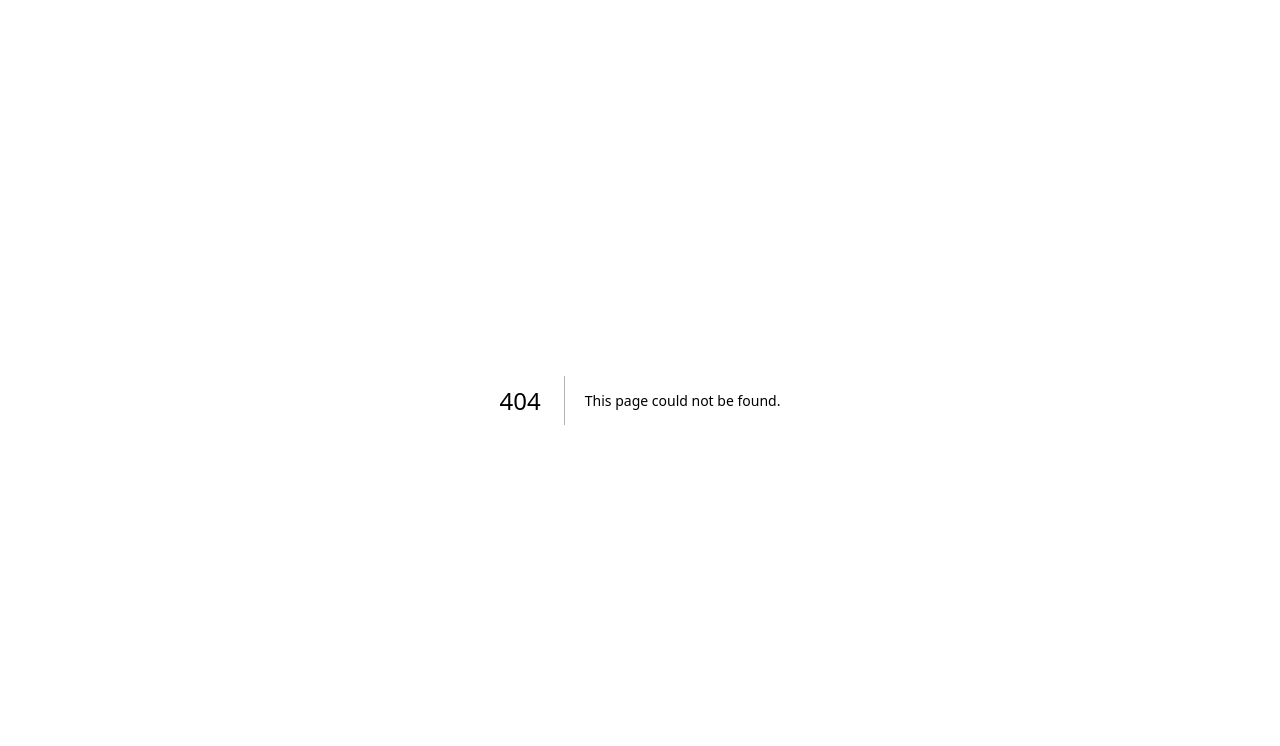
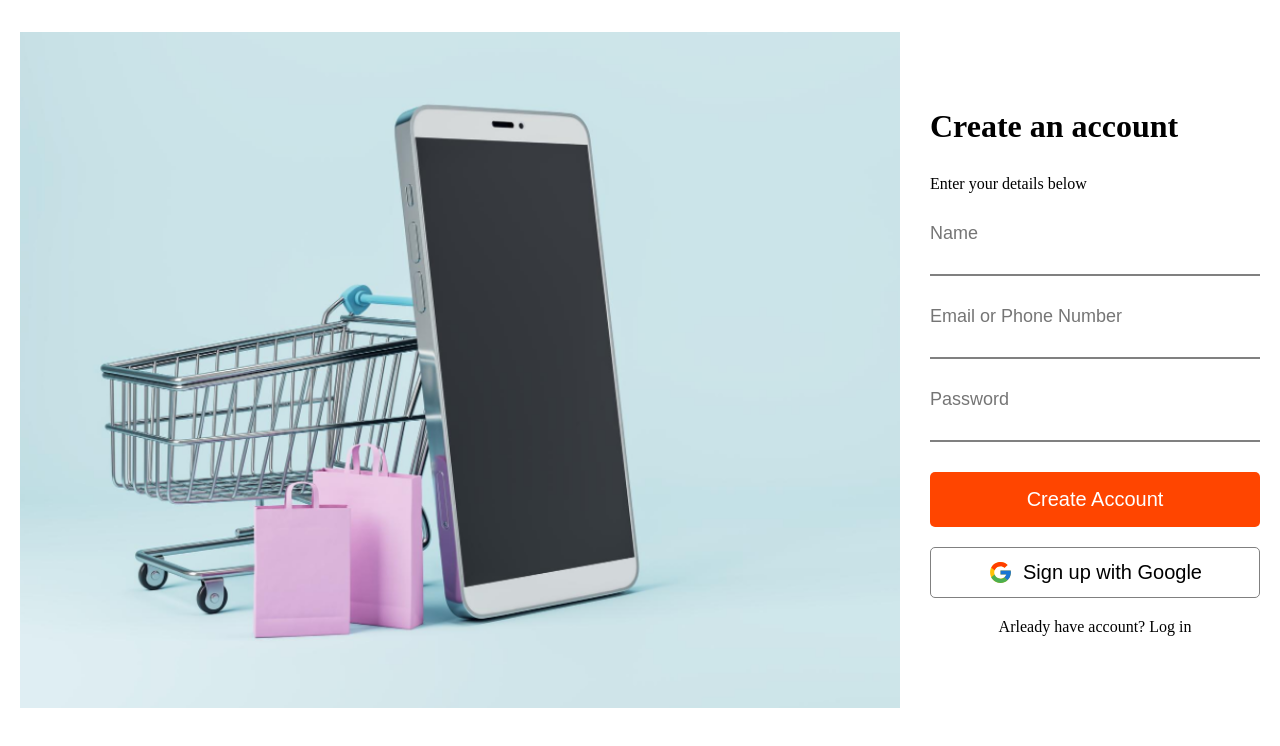
Before and after one commit to Daniel27231203/store, a Next.js app: page /auth/sign-up in a window 1280 px wide. Before the commit this address had no page. Shown: the top 746 px of the page. Built offline with nearby package versions, Linux system fonts and the light colour scheme.

Commit message:
task #9: create Sign-Up page

```diff
--- a/src/app/(site)/(home)/page.tsx
+++ b/src/app/(site)/(home)/page.tsx
@@ -2,4 +2,6 @@
 
 export default function Home() {
   return <>
+
   </>;
+}
--- /dev/null
+++ b/src/app/(site)/auth/sign-up/page.tsx
@@ -0,0 +1,6 @@
+import SignUp from "@/components/pages/SignUp";
+import React from "react";
+
+const page = () => <SignUp />;
+
+export default page;
--- a/src/components/layout/LayoutSite.tsx
+++ b/src/components/layout/LayoutSite.tsx
@@ -1,4 +1,6 @@
 import { FC, ReactNode } from "react";
+import Footer from "./Footer/Footer";
+import SignUp from "../pages/SignUp";
 
 interface LayoutProps {
 	children: ReactNode;
--- /dev/null
+++ b/src/components/pages/SignUp.tsx
@@ -0,0 +1,12 @@
+import React from 'react';
+import SignUpSections from './SignUpSections/SignUpSections';
+
+const SignUp = () => {
+  return (
+    <>
+      <SignUpSections/>
+    </>
+  );
+};
+
+export default SignUp;
--- /dev/null
+++ b/src/components/pages/SignUpSections/SignUpSections.module.scss
@@ -0,0 +1,65 @@
+.SignUpSections {
+	padding: 2pc 0;
+	.content {
+    .photo{
+      width: 700px;
+    }
+		display: flex;
+		align-items: center;
+    justify-content: space-between;
+		.SignUp {
+			display: flex;
+      gap: 30px;
+
+			flex-direction: column;
+			input {
+				background: transparent;
+        width: 330px;
+        font-size: 18px;
+        outline: none;
+        // padding: 20px 30px 10px 20px;
+        border: none;
+
+			}
+      .log{
+        display: flex;
+        align-items: center;
+        flex-direction: column;
+        gap: 20px;
+      }
+      h2{
+        width: 330px;
+        background: gray;
+        height: 2px;
+      }
+      button{
+        background: orangered;
+        width: 330px;
+        border-radius: 5px;
+        color: white;
+        font-size: 20px;
+        border: none;
+        padding: 16px;
+      }
+      .google{
+        span{
+          font-size: 25px;
+          display: flex;
+          h3{
+            width: 100px;
+            height: 2px;
+            background: gray;
+          }
+        }
+        background: none;
+        display: flex;
+        padding: 12px;
+        gap: 10px;
+       justify-content: center;
+        align-items: center;
+        border: 1px solid gray;
+        color: black;
+      }
+		}
+	}
+}
--- /dev/null
+++ b/src/components/pages/SignUpSections/SignUpSections.tsx
@@ -0,0 +1,51 @@
+"use client";
+
+import React from "react";
+import scss from "./SignUpSections.module.scss";
+import { FcGoogle } from "react-icons/fc";
+
+import img from "../../../assets/image/phone.png";
+
+interface Value {
+	name: string;
+	email: string;
+	password: string;
+}
+const SignUpSections = () => {
+
+	return (
+		<div className={scss.SignUpSections}>
+			<div className="container">
+				<div className={scss.content}>
+					<div className={scss.photo}>
+						<img width={880} src={img.src} alt="" />
+					</div>
+					<div className={scss.SignUp}>
+						<h1>Create an account</h1>
+						<p>Enter your details below</p>
+						<input type="text" placeholder="Name" />
+						<h2></h2>
+						<input type="text" placeholder="Email or Phone Number" />
+						<h2></h2>
+						<input type="text" placeholder="Password" />
+						<h2></h2>
+						<div className={scss.log}>
+							<button>Create Account</button>
+							<button className={scss.google}>
+								<span>
+									<FcGoogle />
+								</span>
+								Sign up with Google
+							</button>
+							<p>
+								Arleady have account? <span> Log in</span>
+							</p>
+						</div>
+					</div>
+				</div>
+			</div>
+		</div>
+	);
+};
+
+export default SignUpSections;
--- a/src/constans/link.ts
+++ b/src/constans/link.ts
@@ -9,7 +9,7 @@ export const links = [{
     link: "/about"
 }, {
     name: "Sigin Up",
-    link: "/siginUp"
+    link: "/auth/sign-up"
 },
 {
     name: 'Admin',
```
Also changed, not shown: src/assets/image/phone.png (added), src/components/pages/SignUp.module.scss (added). Lines whose indentation alone changed are shown as unchanged.
